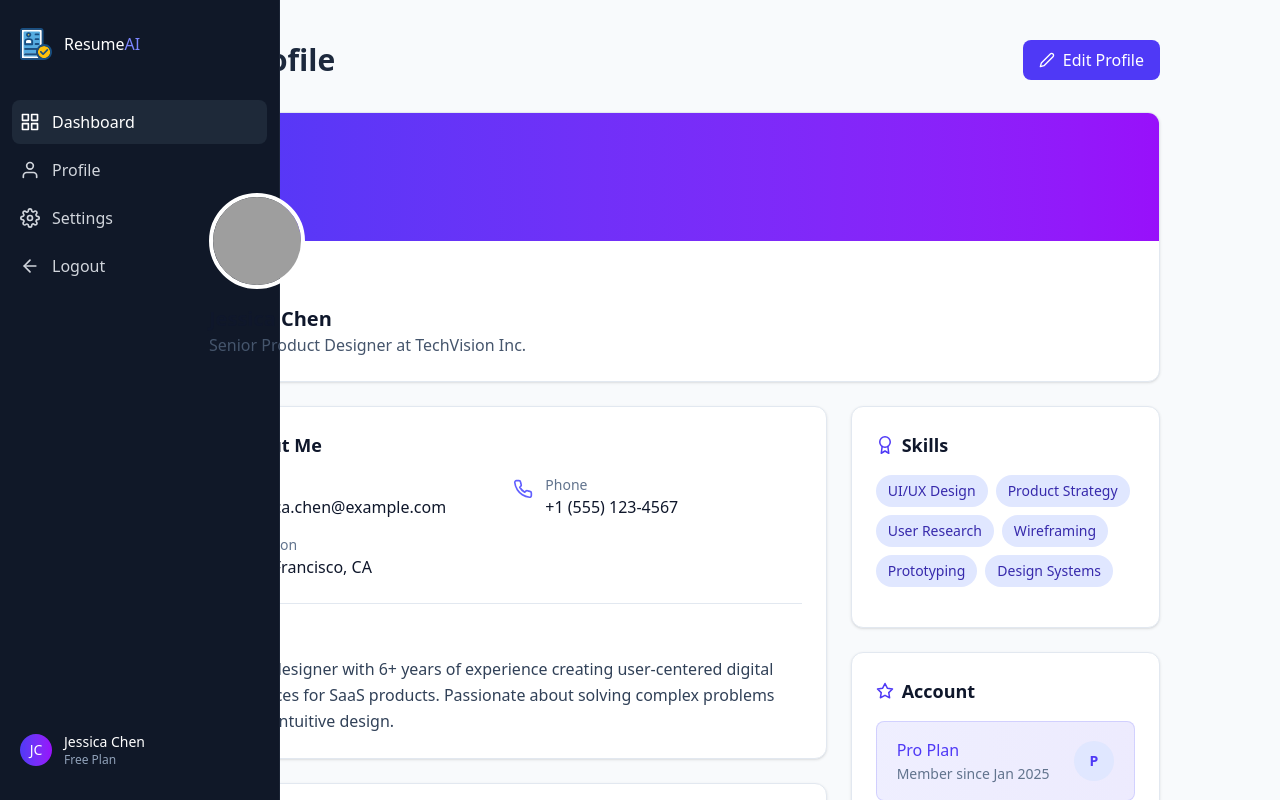
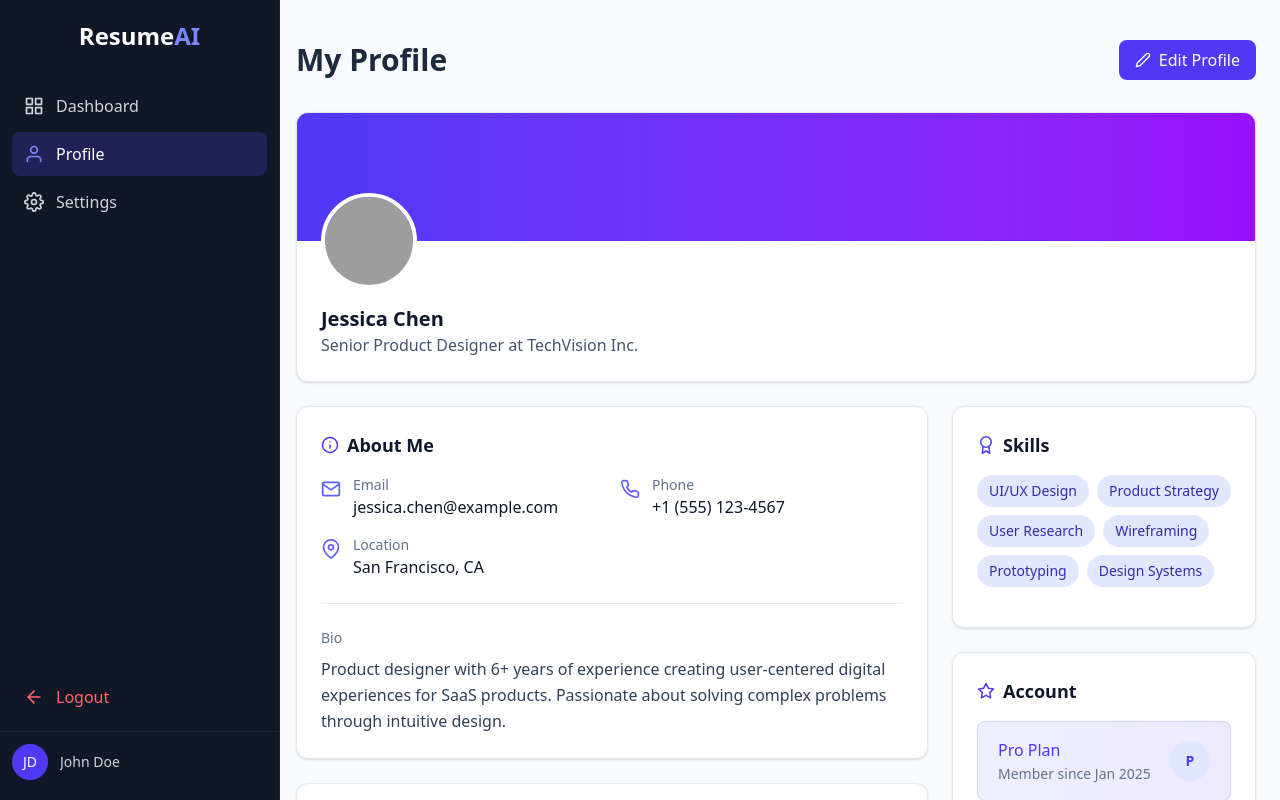
Before and after one commit to AbhishekPal634/resumeai, a React (Vite) app in the folder client/: page /user/profile in a window 1280 px wide. Built offline with nearby package versions, Linux system fonts and the light colour scheme; grey boxes are pictures that could not be loaded.

Commit message:
added dashboard layout and fixed ui bugs

```diff
--- /dev/null
+++ b/client/src/components/layouts/DashboardLayout.jsx
@@ -0,0 +1,97 @@
+import React, { useState, useEffect } from "react";
+import { useNavigate, useLocation } from "react-router-dom";
+import { motion } from "framer-motion";
+import { FiUser, FiGrid, FiSettings, FiArrowLeft } from "react-icons/fi";
+import SidebarComponent from "../sidebar/SidebarComponent";
+
+const DashboardLayout = ({ children }) => {
+  const navigate = useNavigate();
+  const location = useLocation();
+  const [open, setOpen] = useState(false);
+  const [isMobile, setIsMobile] = useState(false);
+
+  // Check if we're on a mobile device
+  useEffect(() => {
+    const checkIsMobile = () => {
+      setIsMobile(window.innerWidth < 768); // md breakpoint is 768px
+    };
+
+    checkIsMobile();
+    window.addEventListener("resize", checkIsMobile);
+
+    return () => {
+      window.removeEventListener("resize", checkIsMobile);
+    };
+  }, []);
+
+  // Get current path to determine active link
+  const currentPath = location.pathname;
+  //   console.log(currentPath);
+
+  // Navigation links configuration
+  const links = [
+    {
+      label: "Dashboard",
+      href: "/user/dashboard",
+      icon: <FiGrid className="w-5 h-5" />,
+      active: currentPath === "/user/dashboard",
+    },
+    {
+      label: "Profile",
+      href: "/user/profile",
+      icon: <FiUser className="w-5 h-5" />,
+      active: currentPath === "/user/profile",
+    },
+    {
+      label: "Settings",
+      href: "/user/settings",
+      icon: <FiSettings className="w-5 h-5" />,
+      active: currentPath === "/user/settings",
+    },
+    {
+      label: "Logout",
+      href: "/",
+      icon: <FiArrowLeft className="w-5 h-5" />,
+      active: false,
+    },
+  ];
+
+  // Handler for logout
+  const handleLogout = () => {
+    // In a real app, you might want to clear auth tokens, etc.
+    navigate("/");
+  };
+
+  return (
+    <div className="flex h-screen bg-slate-50 dark:bg-slate-950 overflow-hidden">
+      {/* Fixed Sidebar - Non-scrollable */}
+      <div className="fixed h-screen z-10">
+        <SidebarComponent
+          open={open}
+          setOpen={setOpen}
+          links={links}
+          userInitials="JD"
+          userName="John Doe"
+          handleLogout={handleLogout}
+          sidebarWidth="w-52" // Reduced from w-60 to w-52 (13rem)
+          collapsedWidth="w-14"
+        />
+      </div>
+
+      {/* Main Content Area with dynamic margin/padding to account for sidebar */}
+      <motion.div
+        className="flex-1 h-screen overflow-y-auto"
+        initial={{ opacity: 0 }}
+        animate={{
+          opacity: 1,
+          marginLeft: isMobile ? "0rem" : open ? "17rem" : "3.5rem",
+        }}
+        transition={{ duration: 0.3 }}
+      >
+        <div className={`${isMobile ? "px-4" : ""} w-full`}>{children}</div>
+      </motion.div>
+    </div>
+  );
+};
+
+export default DashboardLayout;
--- a/client/src/components/sidebar/DesktopSidebarContent.jsx
+++ b/client/src/components/sidebar/DesktopSidebarContent.jsx
@@ -1,7 +1,6 @@
 import React from "react";
-import Logo from "./Logo";
-import SidebarLink from "./SidebarLink";
-import UserProfile from "./UserProfile";
+import { Link } from "react-router-dom";
+import { AnimatePresence, motion } from "framer-motion";
 
 const DesktopSidebarContent = ({
   open,
@@ -10,36 +9,123 @@ const DesktopSidebarContent = ({
   userInitials,
   handleLogout,
 }) => {
+  // Separate regular links and logout link
+  const navigationLinks = links.filter((link) => link.href !== "/");
+  const logoutLink = links.find((link) => link.href === "/");
+
   return (
-    <div className="flex flex-col h-full justify-between px-3">
-      {/* Sidebar Header & Logo */}
-      <div className="flex flex-col flex-1 overflow-y-auto overflow-x-hidden">
-        <div className="px-2 py-2">
-          <Logo open={open} />
-        </div>
+    <>
+      {/* Logo and header */}
+      <div className="flex justify-center items-center mb-8">
+        {open ? (
+          <motion.div
+            initial={{ opacity: 0 }}
+            animate={{ opacity: 1 }}
+            exit={{ opacity: 0 }}
+            className="text-2xl font-bold text-white"
+          >
+            Resume<span className="text-indigo-400">AI</span>
+          </motion.div>
+        ) : (
+          <span className="text-2xl font-bold text-indigo-400">AI</span>
+        )}
+      </div>
 
-        {/* Navigation Links */}
-        <div className="mt-8 flex flex-col gap-1">
-          {links.map((link, idx) => (
-            <SidebarLink
-              key={idx}
-              link={link}
-              open={open}
-              handleLogout={handleLogout}
-            />
+      {/* Navigation Links - excluding logout */}
+      <div className="flex-1 px-3">
+        <ul className="space-y-1">
+          {navigationLinks.map((link, idx) => (
+            <li key={idx}>
+              <Link
+                to={link.href}
+                className={`flex items-center rounded-lg transition-colors ${
+                  link.active
+                    ? "bg-indigo-900/50 text-white" // Active state styling
+                    : "hover:bg-gray-800 text-gray-300"
+                } ${
+                  open ? "px-3 py-2.5 justify-start" : "p-2.5 justify-center"
+                }`}
+              >
+                <div className={link.active ? "text-indigo-400" : ""}>
+                  {link.icon}
+                </div>
+
+                <AnimatePresence>
+                  {open && (
+                    <motion.span
+                      initial={{ opacity: 0, width: 0 }}
+                      animate={{ opacity: 1, width: "auto" }}
+                      exit={{ opacity: 0, width: 0 }}
+                      transition={{ duration: 0.2 }}
+                      className={`ml-3 whitespace-nowrap ${
+                        link.active ? "font-medium" : ""
+                      }`}
+                    >
+                      {link.label}
+                    </motion.span>
+                  )}
+                </AnimatePresence>
+              </Link>
+            </li>
           ))}
-        </div>
+        </ul>
+      </div>
+
+      {/* Logout Link - positioned above user profile */}
+      <div className="px-3 mb-3">
+        {logoutLink && (
+          <Link
+            to={logoutLink.href}
+            className={`flex items-center rounded-lg transition-colors
+              hover:bg-red-900/20 text-red-400
+              ${open ? "px-3 py-2.5 justify-start" : "p-2.5 justify-center"}`}
+            onClick={handleLogout}
+          >
+            {logoutLink.icon}
+            <AnimatePresence>
+              {open && (
+                <motion.span
+                  initial={{ opacity: 0, width: 0 }}
+                  animate={{ opacity: 1, width: "auto" }}
+                  exit={{ opacity: 0, width: 0 }}
+                  transition={{ duration: 0.2 }}
+                  className="ml-3 whitespace-nowrap"
+                >
+                  {logoutLink.label}
+                </motion.span>
+              )}
+            </AnimatePresence>
+          </Link>
+        )}
       </div>
 
       {/* User Profile Section */}
-      <div className="mt-auto">
-        <UserProfile
-          open={open}
-          userName={userName}
-          userInitials={userInitials}
-        />
+      <div className="px-3 pt-3 border-t border-gray-700/30">
+        <div
+          className={`flex items-center ${
+            open ? "justify-start" : "justify-center"
+          } text-gray-300`}
+        >
+          <div className="h-9 w-9 rounded-full bg-indigo-600 flex items-center justify-center text-white text-sm font-medium">
+            {userInitials}
+          </div>
+
+          <AnimatePresence>
+            {open && (
+              <motion.div
+                initial={{ opacity: 0, width: 0 }}
+                animate={{ opacity: 1, width: "auto" }}
+                exit={{ opacity: 0, width: 0 }}
+                transition={{ duration: 0.3 }}
+                className="ml-3 overflow-hidden"
+              >
+                <p className="text-sm font-medium">{userName}</p>
+              </motion.div>
+            )}
+          </AnimatePresence>
+        </div>
       </div>
-    </div>
+    </>
   );
 };
 
--- a/client/src/components/sidebar/MobileSidebarContent.jsx
+++ b/client/src/components/sidebar/MobileSidebarContent.jsx
@@ -1,5 +1,6 @@
 import React from "react";
 import { Link } from "react-router-dom";
+import { motion } from "framer-motion";
 
 const MobileSidebarContent = ({
   links,
@@ -8,51 +9,51 @@ const MobileSidebarContent = ({
   handleLogout,
   setOpen,
 }) => {
+  // Separate regular links and logout link
+  const navigationLinks = links.filter((link) => link.href !== "/");
+
   return (
-    <div className="flex flex-col h-full justify-between pt-12">
-      <div>
-        <div className="flex items-center mb-8">
-          <img
-            src="/logo.svg"
-            alt="ResumeAI Logo"
-            className="h-10 w-10 object-contain"
-          />
-          <span className="ml-3 font-bold text-xl text-white">
-            Resume<span className="text-indigo-400">AI</span>
-          </span>
+    <div className="flex flex-col h-full pt-12">
+      {/* User Profile */}
+      <div className="flex items-center mt-4 mb-8">
+        <div className="h-12 w-12 rounded-full bg-indigo-600 flex items-center justify-center text-white text-lg font-medium">
+          {userInitials}
         </div>
-
-        <div className="flex flex-col gap-3">
-          {links.map((link, idx) => (
-            <Link
-              key={idx}
-              to={link.href}
-              onClick={(e) => {
-                if (link.label === "Logout" && handleLogout) {
-                  e.preventDefault();
-                  handleLogout();
-                }
-                setOpen(false);
-              }}
-              className="flex items-center gap-4 px-2 py-3 rounded-lg transition-colors text-slate-300 hover:bg-slate-800/50"
-            >
-              <div className="w-6 h-6">{link.icon}</div>
-              <span className="text-base">{link.label}</span>
-            </Link>
-          ))}
+        <div className="ml-4">
+          <h3 className="text-lg font-semibold text-white">{userName}</h3>
+          <button className="text-red-400 text-sm" onClick={handleLogout}>
+            Sign out
+          </button>
         </div>
       </div>
 
-      <div className="mb-8">
-        <div className="flex items-center gap-3 px-2 py-4 rounded-lg bg-slate-800/50">
-          <div className="h-10 w-10 shrink-0 rounded-full bg-gradient-to-r from-indigo-600 to-purple-600 flex items-center justify-center text-white text-base font-medium">
-            {userInitials}
-          </div>
-          <div className="flex flex-col">
-            <span className="text-base font-medium text-white">{userName}</span>
-            <span className="text-sm text-slate-400">Free Plan</span>
-          </div>
-        </div>
+      {/* Navigation Links */}
+      <nav className="mt-4 flex-1">
+        <ul className="space-y-3">
+          {navigationLinks.map((link, idx) => (
+            <motion.li key={idx} whileTap={{ scale: 0.97 }}>
+              <Link
+                to={link.href}
+                className={`flex items-center px-3 py-3 text-base rounded-lg ${
+                  link.active
+                    ? "bg-indigo-900/50 text-white font-medium" // Active state styling
+                    : "text-gray-300 hover:bg-gray-800"
+                }`}
+                onClick={() => setOpen(false)}
+              >
+                <div className={link.active ? "text-indigo-400" : ""}>
+                  {link.icon}
+                </div>
+                <span className="ml-3">{link.label}</span>
+              </Link>
+            </motion.li>
+          ))}
+        </ul>
+      </nav>
+
+      {/* App Info */}
+      <div className="mt-auto pt-6 pb-4">
+        <p className="text-gray-500 text-sm">ResumeAI v1.0.0</p>
       </div>
     </div>
   );
--- a/client/src/components/sidebar/SidebarComponent.jsx
+++ b/client/src/components/sidebar/SidebarComponent.jsx
@@ -4,6 +4,7 @@ import { FiMenu, FiX } from "react-icons/fi";
 import { cn } from "./utils";
 import DesktopSidebarContent from "./DesktopSidebarContent";
 import MobileSidebarContent from "./MobileSidebarContent";
+import { useLocation } from "react-router-dom";
 
 const SidebarComponent = ({
   open,
@@ -14,6 +15,8 @@ const SidebarComponent = ({
   handleLogout,
 }) => {
   const [isMobile, setIsMobile] = useState(false);
+  const location = useLocation();
+  const currentPath = location.pathname;
 
   // Check if viewport is mobile
   useEffect(() => {
@@ -22,6 +25,12 @@ const SidebarComponent = ({
     window.addEventListener("resize", checkIsMobile);
     return () => window.removeEventListener("resize", checkIsMobile);
   }, []);
+
+  // Update links with active state based on current path
+  const linksWithActive = links.map((link) => ({
+    ...link,
+    active: currentPath === link.href,
+  }));
 
   return (
     <>
@@ -62,7 +71,7 @@ const SidebarComponent = ({
               <FiX className="h-6 w-6" />
             </div>
             <MobileSidebarContent
-              links={links}
+              links={linksWithActive}
               userName={userName}
               userInitials={userInitials}
               handleLogout={handleLogout}
@@ -87,7 +96,7 @@ const SidebarComponent = ({
       >
         <DesktopSidebarContent
           open={open}
-          links={links}
+          links={linksWithActive}
           userName={userName}
           userInitials={userInitials}
           handleLogout={handleLogout}
--- a/client/src/pages/Profile.jsx
+++ b/client/src/pages/Profile.jsx
@@ -1,16 +1,9 @@
 import React, { useState } from "react";
-import { useNavigate } from "react-router-dom";
 import { motion } from "framer-motion";
-import {
-  FiUser,
-  FiGrid,
-  FiSettings,
-  FiArrowLeft,
-  FiEdit2,
-} from "react-icons/fi";
+import { FiEdit2 } from "react-icons/fi";
 
 // Import components
-import SidebarComponent from "../components/sidebar/SidebarComponent";
+import DashboardLayout from "../components/layouts/DashboardLayout";
 import ProfileHeader from "../components/profile/ProfileHeader";
 import PersonalInformation from "../components/profile/PersonalInformation";
 import ResumeActivity from "../components/profile/ResumeActivity";
@@ -18,8 +11,6 @@ import SkillsSection from "../components/profile/SkillsSection";
 import AccountPlan from "../components/profile/AccountPlan";
 
 const Profile = () => {
-  const navigate = useNavigate();
-  const [open, setOpen] = useState(false);
   const [isEditing, setIsEditing] = useState(false);
 
   // User data would come from context/API in a real app
@@ -60,35 +51,6 @@ const Profile = () => {
       "https://images.unsplash.com/photo-1494790108377-be9c29b29330?w=150&h=150&auto=format&fit=crop&crop=face&q=80",
   });
 
-  // Navigation links configuration
-  const links = [
-    {
-      label: "Dashboard",
-      href: "/dashboard",
-      icon: <FiGrid className="w-5 h-5" />,
-    },
-    {
-      label: "Profile",
-      href: "/profile",
-      icon: <FiUser className="w-5 h-5" />,
-    },
-    {
-      label: "Settings",
-      href: "/settings",
-      icon: <FiSettings className="w-5 h-5" />,
-    },
-    {
-      label: "Logout",
-      href: "/",
-      icon: <FiArrowLeft className="w-5 h-5" />,
-    },
-  ];
-
-  // Handler for logout
-  const handleLogout = () => {
-    navigate("/");
-  };
-
   // Handler for saving profile updates
   const handleSaveProfile = (updatedData) => {
     setUserData({ ...userData, ...updatedData });
@@ -96,26 +58,9 @@ const Profile = () => {
   };
 
   return (
-    <div className="flex h-screen bg-slate-50 dark:bg-slate-950 overflow-hidden">
-      {/* Fixed Sidebar - Non-scrollable */}
-      <div className="fixed h-screen">
-        <SidebarComponent
-          open={open}
-          setOpen={setOpen}
-          links={links}
-          userInitials={userData.name
-            .split(" ")
-            .map((name) => name[0])
-            .join("")}
-          userName={userData.name}
-          handleLogout={handleLogout}
-        />
-      </div>
-
-      {/* Main Content Area with proper margin/padding to account for sidebar */}
-      <div className="flex-1 mt-12 md:mt-0 md:ml-16 h-screen overflow-y-auto">
-        <div className="flex justify-center w-full">
-          <div className="w-full max-w-5xl px-3 sm:px-6 py-6 md:py-10">
+    <DashboardLayout>
+      <div className="flex justify-center w-full mt-12 md:mt-0">
+        <div className="w-full max-w-6xl px-3 sm:px-6 py-6 md:py-10">
           {/* Page Header with Edit Toggle */}
           <div className="flex justify-between items-center mb-8">
             <motion.h1
@@ -177,8 +122,7 @@ const Profile = () => {
           </div>
         </div>
       </div>
-      </div>
-    </div>
+    </DashboardLayout>
   );
 };
 
--- a/client/src/pages/UserDashboard.jsx
+++ b/client/src/pages/UserDashboard.jsx
@@ -1,11 +1,7 @@
-import React, { useState } from "react";
+import React from "react";
 import { Link, useNavigate } from "react-router-dom";
 import { motion } from "framer-motion";
 import {
-  FiArrowLeft,
-  FiGrid,
-  FiSettings,
-  FiUser,
   FiPlus,
   FiRefreshCw,
   FiFileText,
@@ -14,49 +10,19 @@ import {
   FiAward,
   FiDollarSign,
   FiArrowRight,
+  FiSettings,
 } from "react-icons/fi";
 
 // Import Dashboard Components
-import TokenDisplay from "../components/dashboard/TokenDisplay";
+import DashboardLayout from "../components/layouts/DashboardLayout";
 import StatCard from "../components/dashboard/StatCard";
 import ActionCard from "../components/dashboard/ActionCard";
-import SidebarComponent from "../components/sidebar/SidebarComponent";
 import ResumeTable from "../components/dashboard/ResumeTable";
 import WelcomeHeader from "../components/dashboard/WelcomeHeader";
 
 // Main Dashboard Component
 const UserDashboard = () => {
   const navigate = useNavigate();
-  const [open, setOpen] = useState(false);
-
-  // Navigation links configuration
-  const links = [
-    {
-      label: "Dashboard",
-      href: "/dashboard",
-      icon: <FiGrid className="w-5 h-5" />,
-    },
-    {
-      label: "Profile",
-      href: "/profile",
-      icon: <FiUser className="w-5 h-5" />,
-    },
-    {
-      label: "Settings",
-      href: "/settings",
-      icon: <FiSettings className="w-5 h-5" />,
-    },
-    {
-      label: "Logout",
-      href: "/",
-      icon: <FiArrowLeft className="w-5 h-5" />,
-    },
-  ];
-
-  // Empty handler functions (to be implemented later)
-  const handleLogout = () => {
-    navigate("/");
-  };
 
   const handleCreateResume = () => {
     navigate("/chatbot");
@@ -115,22 +81,8 @@ const UserDashboard = () => {
   );
 
   return (
-    <div className="flex flex-col md:flex-row bg-slate-50 dark:bg-slate-950 w-full h-screen overflow-hidden">
-      <SidebarComponent
-        open={open}
-        setOpen={setOpen}
-        links={links}
-        handleLogout={handleLogout}
-      />
-
-      {/* Main Content */}
-      <motion.div
-        className="flex-1 overflow-y-auto pt-12 md:pt-0"
-        initial={{ opacity: 0 }}
-        animate={{ opacity: 1 }}
-        transition={{ duration: 0.4 }}
-      >
-        <div className="p-4 md:p-8 max-w-7xl mx-auto">
+    <DashboardLayout>
+      <div className="p-4 md:p-8 mt-12 md:mt-0 max-w-7xl mx-auto">
         {/* Welcome Header */}
         <div className="mb-8">
           <WelcomeHeader userName="John" tokens={2} />
@@ -257,8 +209,7 @@ const UserDashboard = () => {
           </div>
         </motion.div>
       </div>
-      </motion.div>
-    </div>
+    </DashboardLayout>
   );
 };
 
```
Also changed, not shown: client/src/components/dashboard/WelcomeHeader.jsx (+5 -3 lines). Lines whose indentation alone changed are shown as unchanged.
